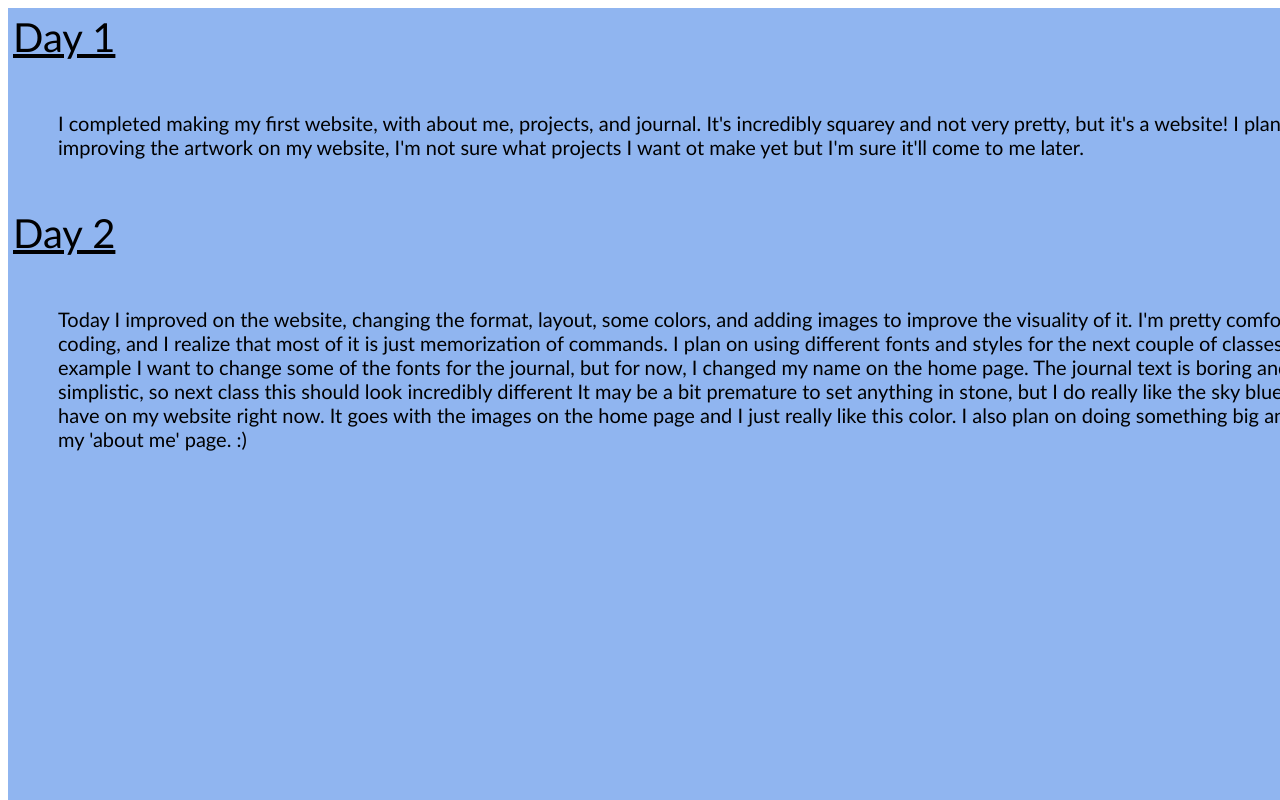
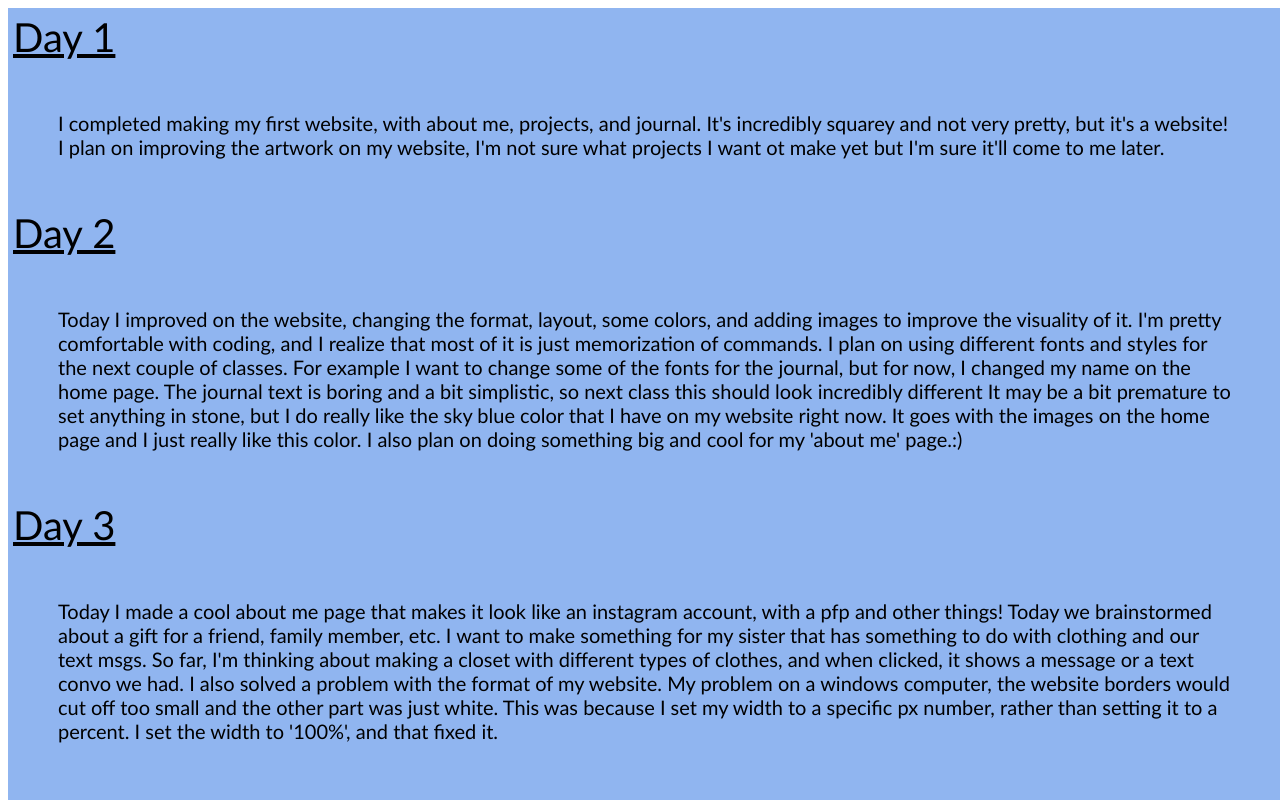
Before and after one commit to c25dk/c25dk.github.io, a plain HTML site: page journal.html in a window 1280 px wide. Shown: the top 800 px of the page. Drawn offline with Linux system fonts and the light colour scheme.

Commit message:
fixing format of website, adding journal entry 3

```diff
--- a/journal.html
+++ b/journal.html
@@ -8,7 +8,7 @@
 	<style type="text/css">
 	/* fundamentals */
 		#backdrop{
-			width: 1425px;
+			width: 100%;
 			height: 10000px;
 			background-color: #90b5f0;
 			position: absolute;
@@ -53,6 +53,21 @@
 			margin: 50px;
 		}
 
+		#journalentry3title{
+			font-family: 'Optima', sans-serif;
+			font-size: 40px;
+			color: black;
+			margin: 5px;
+			text-decoration: underline;
+		}
+
+		#journalentry3{
+			font-family: 'Optima', sans-serif;
+			font-size: 20px;
+			color: black;
+			margin: 50px;
+		}
+
 
 
 	</style>
@@ -80,8 +95,18 @@
 	</div>
 
 	<div id="journalentry2">
-	Today I improved on the website, changing the format, layout, some colors, and adding images to improve the visuality of it. I'm pretty comfortable with coding, and I realize that most of it is just memorization of commands. I plan on using different fonts and styles for the next couple of classes. For example I want to change some of the fonts for the journal, but for now, I changed my name on the home page. The journal text is boring and a bit simplistic, so next class this should look incredibly different It may be a bit premature to set anything in stone, but I do really like the sky blue color that I have on my website right now. It goes with the images on the home page and I just really like this color. I also plan on doing something big and cool for my 'about me' page. :)
+	Today I improved on the website, changing the format, layout, some colors, and adding images to improve the visuality of it. I'm pretty comfortable with coding, and I realize that most of it is just memorization of commands. I plan on using different fonts and styles for the next couple of classes. For example I want to change some of the fonts for the journal, but for now, I changed my name on the home page. The journal text is boring and a bit simplistic, so next class this should look incredibly different It may be a bit premature to set anything in stone, but I do really like the sky blue color that I have on my website right now. It goes with the images on the home page and I just really like this color. I also plan on doing something big and cool for my 'about me' page.:)
 	<p></p>
+	</div>
+
+	<div id="journalentry3title">
+	Day 3
+	<p></p>
+	</div>
+
+	<div id="journalentry3">
+		Today I made a cool about me page that makes it look like an instagram account, with a pfp and other things! Today we brainstormed about a gift for a friend, family member, etc. I want to make something for my sister that has something to do with clothing and our text msgs. So far, I'm thinking about making a closet with different types of clothes, and when clicked, it shows a message or a text convo we had. I also solved a problem with the format of my website. My problem on a windows computer, the website borders would cut off too small and the other part was just white. This was because I set my width to a specific px number, rather than setting it to a percent. I set the width to '100%', and that fixed it.
+		<p></p>
 	</div>
 
 
```
Also changed, not shown: aboutme.html (+2 -2 lines), index.html (+2 -2 lines), projects.html (+3 -3 lines).
